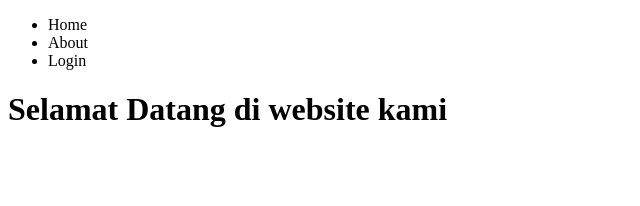
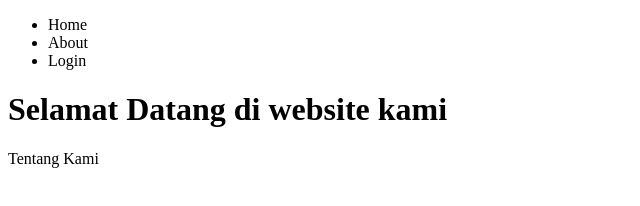
Before and after one commit to sittiaisyah/sawala-repo-remote, a plain HTML site: page index.html in a window 1280 px wide. Shown: the whole page, without its empty margins (0-640 px from the left). Drawn offline with Linux system fonts and the light colour scheme.

Commit message:
update index.html

```diff
--- a/index.html
+++ b/index.html
@@ -14,5 +14,8 @@
         <div>
             <h1>Selamat Datang di website kami</h1>
         </div>
+        <footer>
+            <p>Tentang Kami</p>
+        </footer>
     </body>
 </html>
```
